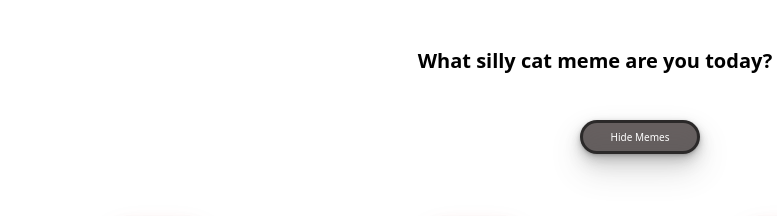
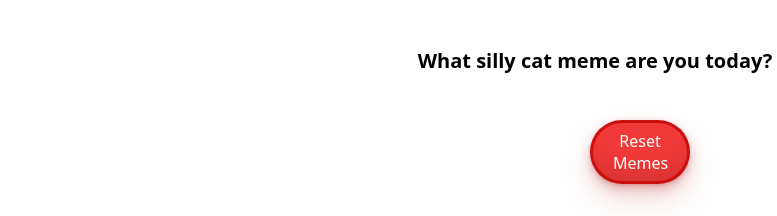
Before and after one commit to LuComic/Cat-memes, a plain HTML site: page index.html in a window 1280 px wide. Shown: the top 216 px of the page, 0-777 px from the left. Drawn offline with Linux system fonts and the light colour scheme.

Commit message:
Update index.html

```diff
--- a/index.html
+++ b/index.html
@@ -12,7 +12,7 @@
     <img class="catPic" src="cat.webp" alt="cute cat">
   </header>
   <div class="hideMemesDiv">
-    <button id="hideMemesButton">Hide Memes</button>
+    <button id="resetButton">Reset Memes</button>
   </div>
   <div class="big-container">
     <div class="content">
```
